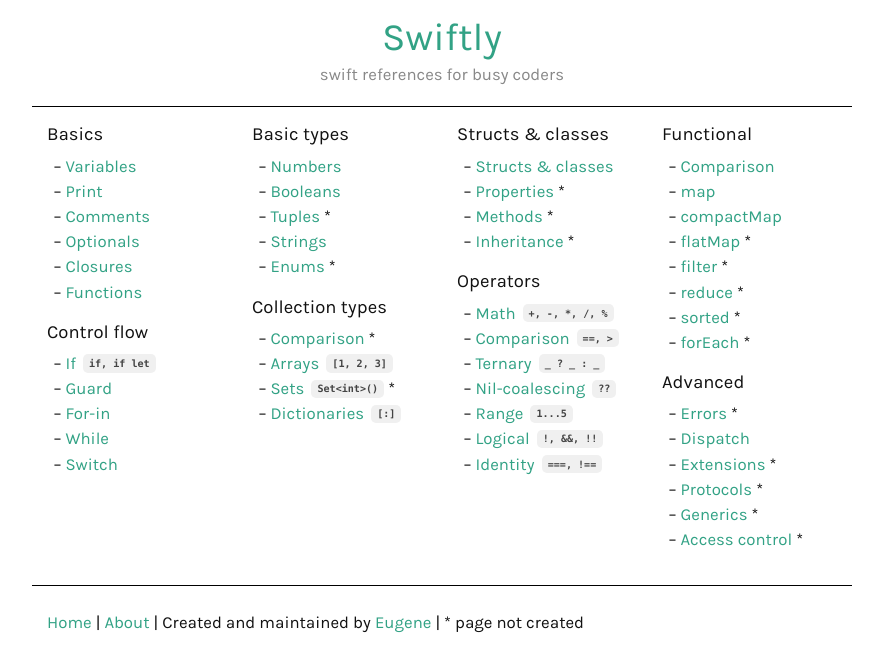
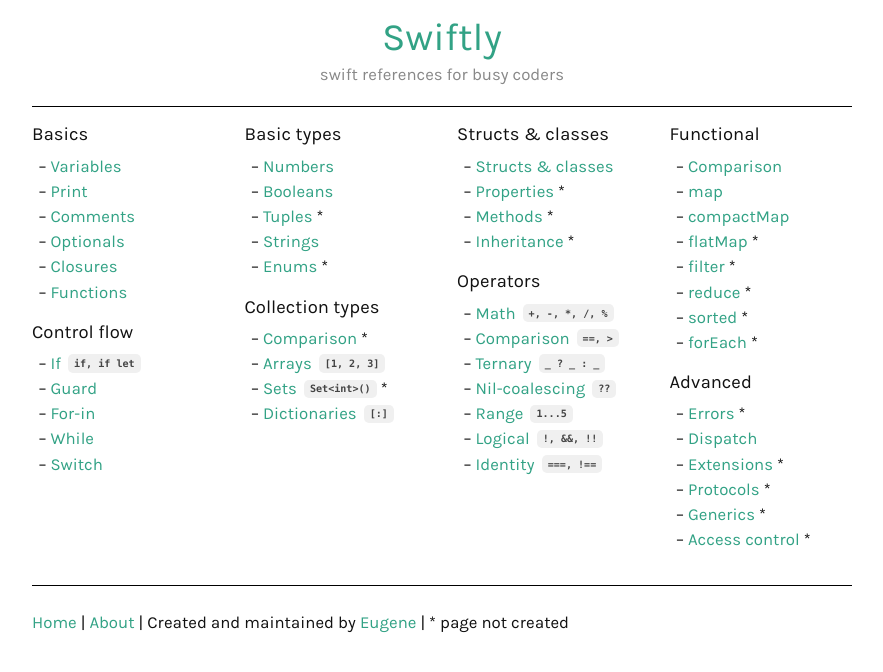
Before and after one commit to ebelinski/swiftly, a Jekyll site: the page built from index.md, in a window 1280 px wide. Shown: the top 672 px of the page, without its empty margins (198-1081 px from the left). Built offline with Jekyll 4.4.1, drawn with Linux system fonts in a browser that asks for light colours.

Commit message:
removed content left-right padding on larger screens

```diff
--- a/css/main.scss
+++ b/css/main.scss
@@ -40,6 +40,14 @@ header, article, footer {
   margin: 0 auto;
   max-width: 820px !important;
 }
+
+@media screen and (min-width: 850px) {
+  header, article, footer {
+    padding-left: 0px !important;
+    padding-right: 0px !important;
+  }
+}
+
 
 header {
   border-width: 0px 0px 1px 0px;
```
